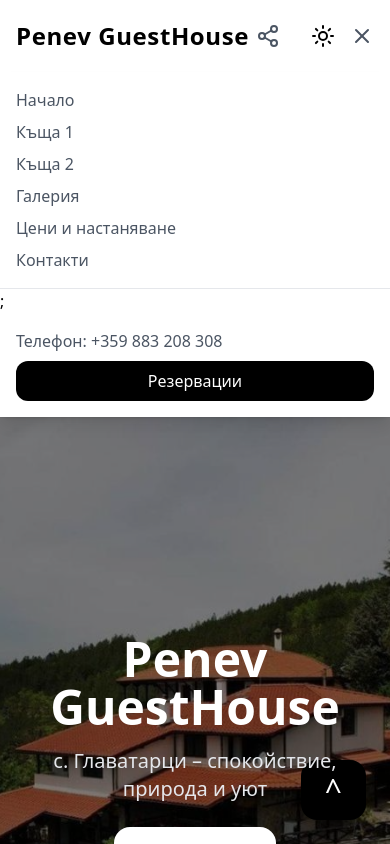
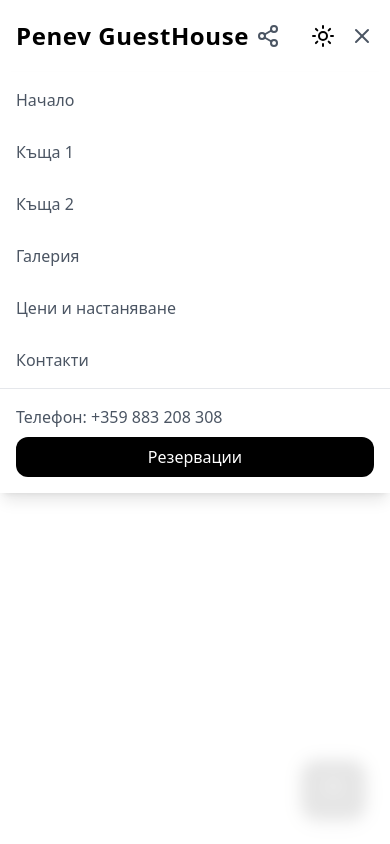
Before and after one commit to G-Stoychev/penevGuestHouse, a React (Vite) app: page / in a window 390 px wide. Both pictures are taken after a click on the button 362 px from the left and 36 px from the top of the page. Shown: the top 844 px of the page. Built offline with nearby package versions, Linux system fonts and the light colour scheme.

Commit message:
Make  mobile nav to add back drop

```diff
--- a/package.json
+++ b/package.json
@@ -26,6 +26,7 @@
         "eslint-plugin-react-refresh": "^0.4.3",
         "postcss": "^8.5.6",
         "tailwindcss": "^3.4.19",
-    "vite": "^4.4.5"
+        "vite": "^4.4.5",
+        "homepage": "https://penevguesthouse.com"
     }
 }
--- a/src/componets/Header.jsx
+++ b/src/componets/Header.jsx
@@ -119,8 +119,9 @@ export default function Header() {
             </div>
 
             {mobileOpen && (
-                <div className="md:hidden bg-white shadow-lg dark:bg-gray-900 dark:shadow-md">
-                    <nav className="flex flex-col gap-2 px-4 py-4 border-b dark:border-gray-700">
+                <div className="h-screen">
+                    <div className="md:hidden bg-white shadow-lg dark:bg-gray-900 dark:shadow-md ">
+                        <nav className="flex  font-medium flex-col gap-7 px-4 py-4 border-b dark:border-gray-700">
                             <NavLink
                                 to="/"
                                 onClick={() => setMobileOpen(false)}
@@ -163,7 +164,7 @@ export default function Header() {
                                 Контакти
                             </NavLink>
                         </nav>
-                    ;
+
                         <div className="flex flex-col px-4 py-4 gap-2">
                             <a
                                 href="tel:+359883208308"
@@ -182,6 +183,7 @@ export default function Header() {
                             </a>
                         </div>
                     </div>
+                </div>
             )}
         </header>
     );
```
Also changed, not shown: 1 other file (tests, documents, lock files or other folders). Lines whose indentation alone changed are shown as unchanged.
